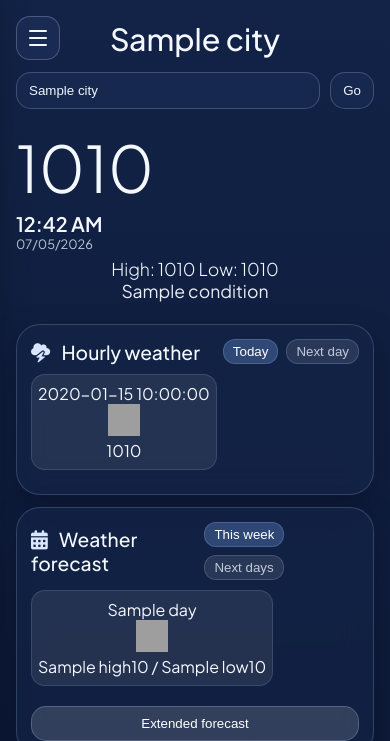
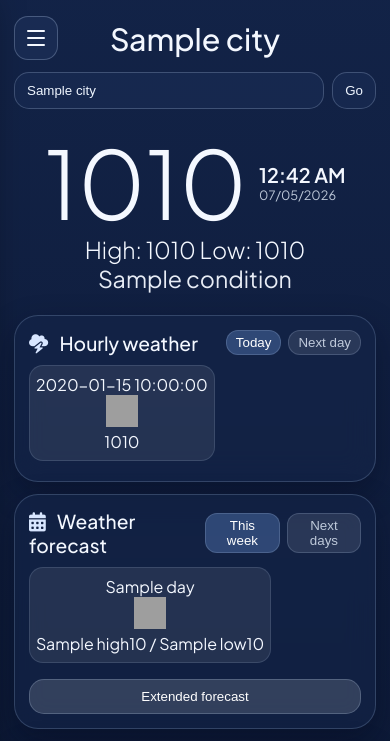
Before and after one commit to zkaz1i/Weather_Forecast, a Flask app: template templates/index.html in a window 390 px wide. Shown: the top 741 px of the page. Run offline with Flask 3, Linux system fonts and the light colour scheme; the template is opened without the code that fills it: values that come from a table or form of the project are taken from there, most other values are stand-ins (such as "Sample title", 1, 10 or a date in 2020); grey boxes are pictures that could not be loaded.

Commit message:
fix: streamline responsive styles for smaller screens in app shell and weather components

```diff
--- a/static/css/style.css
+++ b/static/css/style.css
@@ -572,118 +572,12 @@ body.auth-page {
     border-radius: 99px;
 }
 
-
 @media (max-width: 680px) {
-
-    body {
-        overflow-x: hidden;
-    }
-
-    .app-shell {
-        width: 100%;
-        padding: 16px;
-        box-sizing: border-box;
-    }
-
-    .city-name {
-        font-size: 1.9rem;
-        text-align: center;
-    }
-
-    .top-bar {
-        gap: 10px;
-    }
-
-    .hero-main-line {
-        gap: 12px;
-        flex-direction: column;
-        align-items: flex-start;
-    }
-
-    .hero-temp {
-        font-size: 4rem;
-        line-height: 1;
-    }
-
-    .hero-datetime {
-        min-width: 86px;
-    }
-
-    .hero-datetime p:first-child {
-        font-size: 1.25rem;
-    }
-
-    .hero-datetime p:last-child {
-        font-size: 0.8rem;
-    }
-
-    .hero-high-low,
-    .condition {
-        font-size: 1.1rem;
-    }
-
-    .glass-card,
-    .wide-card,
-    .story-card,
-    .life-card,
-    .info-card {
-        width: 100%;
-        box-sizing: border-box;
-    }
-
-    .info-grid {
-        grid-template-columns: 1fr;
-    }
-
-    .lifestyle-row {
-        grid-template-columns: repeat(2, minmax(0, 1fr));
-    }
-
-    .hourly-row,
-    .weekly-row {
-        overflow-x: auto;
-        gap: 12px;
-        padding-bottom: 10px;
-    }
-
-    .mini-card,
-    .week-card {
-        min-width: 85px;
-        flex-shrink: 0;
-    }
-
-    .story-thumbs {
-        grid-template-columns: 1fr;
-    }
-
-    .story-thumbs img {
-        width: 100%;
-        height: auto;
-    }
-
-    .side-drawer {
-        width: 85%;
-        max-width: 320px;
-    }
-
-    .city-form {
-        flex-direction: column;
-        gap: 10px;
-    }
-
-    .city-form input,
-    .city-form button {
-        width: 100%;
-    }
-
-    .forecast-tabs {
-        flex-wrap: wrap;
-        gap: 8px;
-    }
-
-    .extended-item {
-        flex-direction: column;
-        align-items: flex-start;
-        gap: 6px;
-    }
+    .city-name { font-size: 1.9rem; }
+    .hero-main-line { gap: 12px; }
+    .hero-datetime { min-width: 86px; }
+    .hero-datetime p:first-child { font-size: 1.25rem; }
+    .hero-datetime p:last-child { font-size: 0.8rem; }
+    .hero-high-low, .condition { font-size: 1.45rem; }
+    .lifestyle-row { grid-template-columns: repeat(2, minmax(0, 1fr)); }
 }
```
